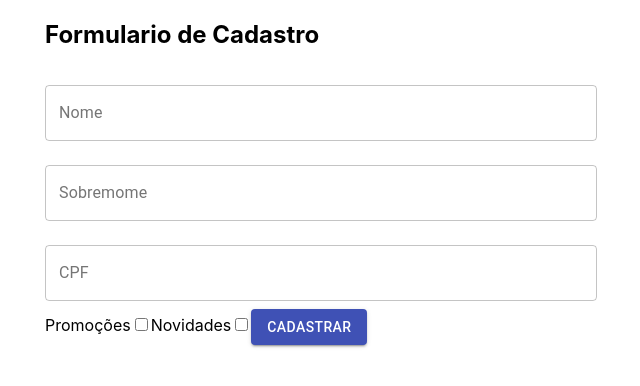
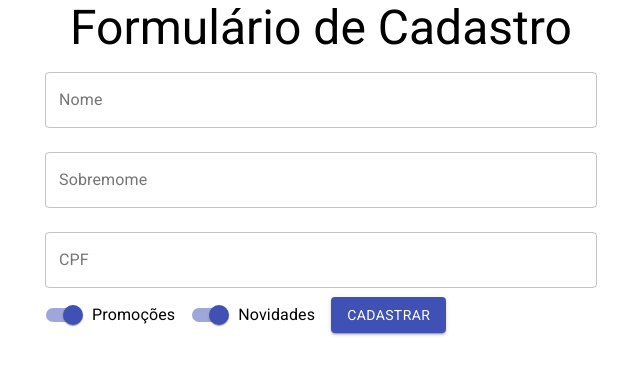
Before and after one commit to PedroEduardo68/form_modern, a React (Create React App) app: page / in a window 1280 px wide. Shown: the top 386 px of the page, without its empty margins (319-959 px from the left). Built offline with nearby package versions, Linux system fonts and the light colour scheme.

Commit message:
inited night

```diff
--- a/package.json
+++ b/package.json
@@ -7,6 +7,7 @@
     "@testing-library/jest-dom": "^5.16.1",
     "@testing-library/react": "^12.1.2",
     "@testing-library/user-event": "^13.5.0",
+    "fontsource-roboto": "^4.0.0",
     "react": "^17.0.2",
     "react-dom": "^17.0.2",
     "react-scripts": "5.0.0",
--- a/src/App.js
+++ b/src/App.js
@@ -1,14 +1,15 @@
 
-import {Container} from '@material-ui/core/';
+import {Container, Typography} from '@material-ui/core/';
 import { Component } from 'react';
 import FormularioCadastro from './components/FormularioCadastro/FormularioCadastro';
+import 'fontsource-roboto'
 
 class App extends Component {
   render() {
     return (
       <>
         <Container component="article" maxWidth="sm">
-          <h1>Formulario de Cadastro</h1>
+          <Typography variant="h3" component="h1" align='center'>Formulário de Cadastro</Typography>
           <FormularioCadastro />
         </Container >
       </>
--- a/src/components/FormularioCadastro/FormularioCadastro.jsx
+++ b/src/components/FormularioCadastro/FormularioCadastro.jsx
@@ -1,6 +1,9 @@
 import React from 'react';
 import Button from '@material-ui/core/Button'
 import TextField from '@material-ui/core/TextField';
+import Switch from '@material-ui/core/Switch';
+import FormControlLabel from '@material-ui/core/FormControlLabel';
+
 
 const FormularioCadastro = () => {
   return (
@@ -12,11 +15,25 @@ const FormularioCadastro = () => {
 
         <TextField id="cpf" label="CPF" variant="outlined" fullWidth margin="normal" />
 
-        <label>Promoções</label>
-        <input type="checkbox" />
+        <FormControlLabel
+          label="Promoções"
+          control={<Switch
+            name="promocoes"
+            defaultChecked
+            color="primary"
+          />}
+        />
 
-        <label>Novidades</label>
-        <input type="checkbox" />
+
+        <FormControlLabel
+          label="Novidades"
+          control={<Switch
+            name="novidades"
+            defaultChecked
+            color="primary"
+          />}
+        />
+
 
         <Button type="submit" variant="contained" color="primary">Cadastrar</Button>
 
```
Also changed, not shown: 1 other file (tests, documents, lock files or other folders).
